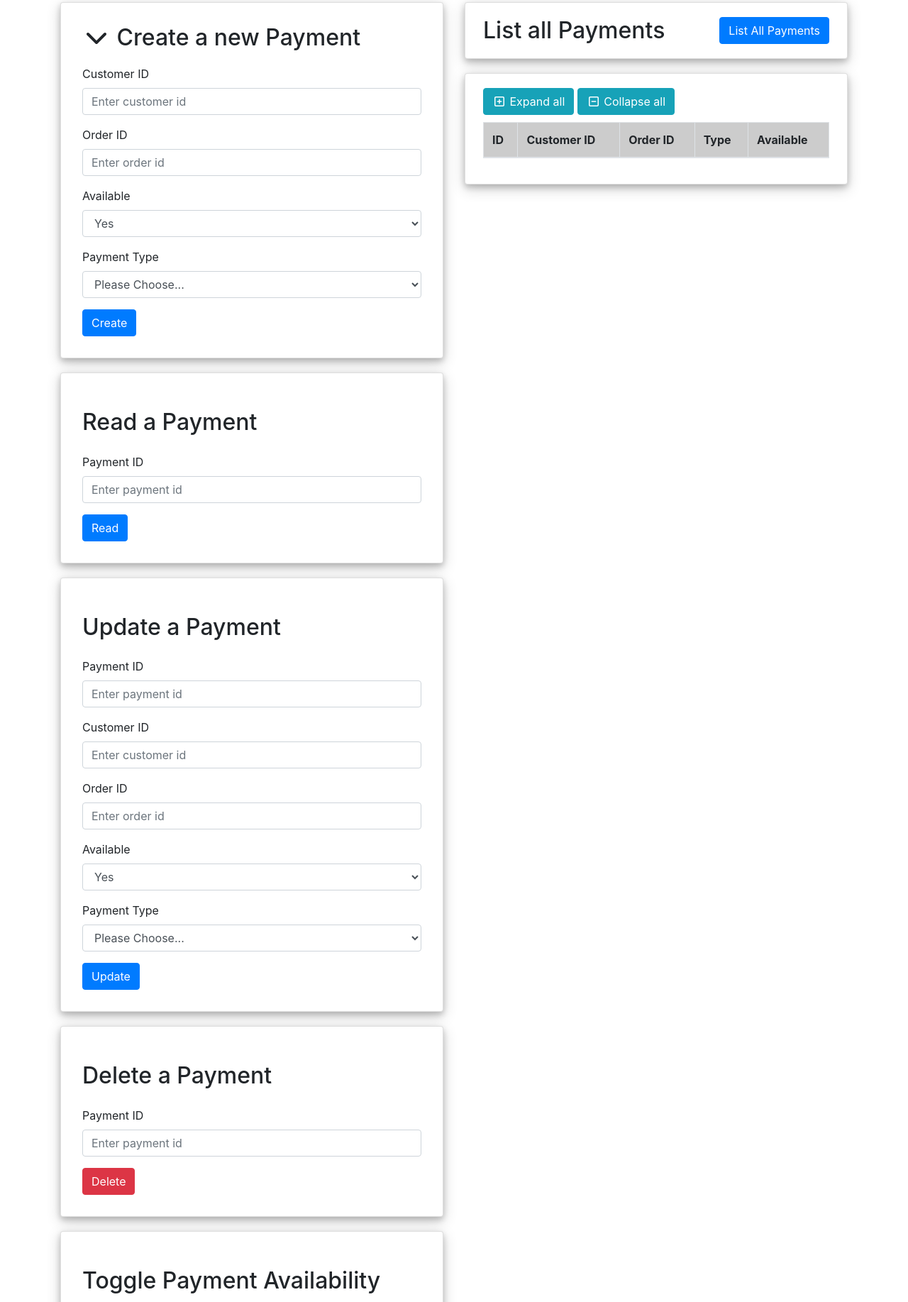
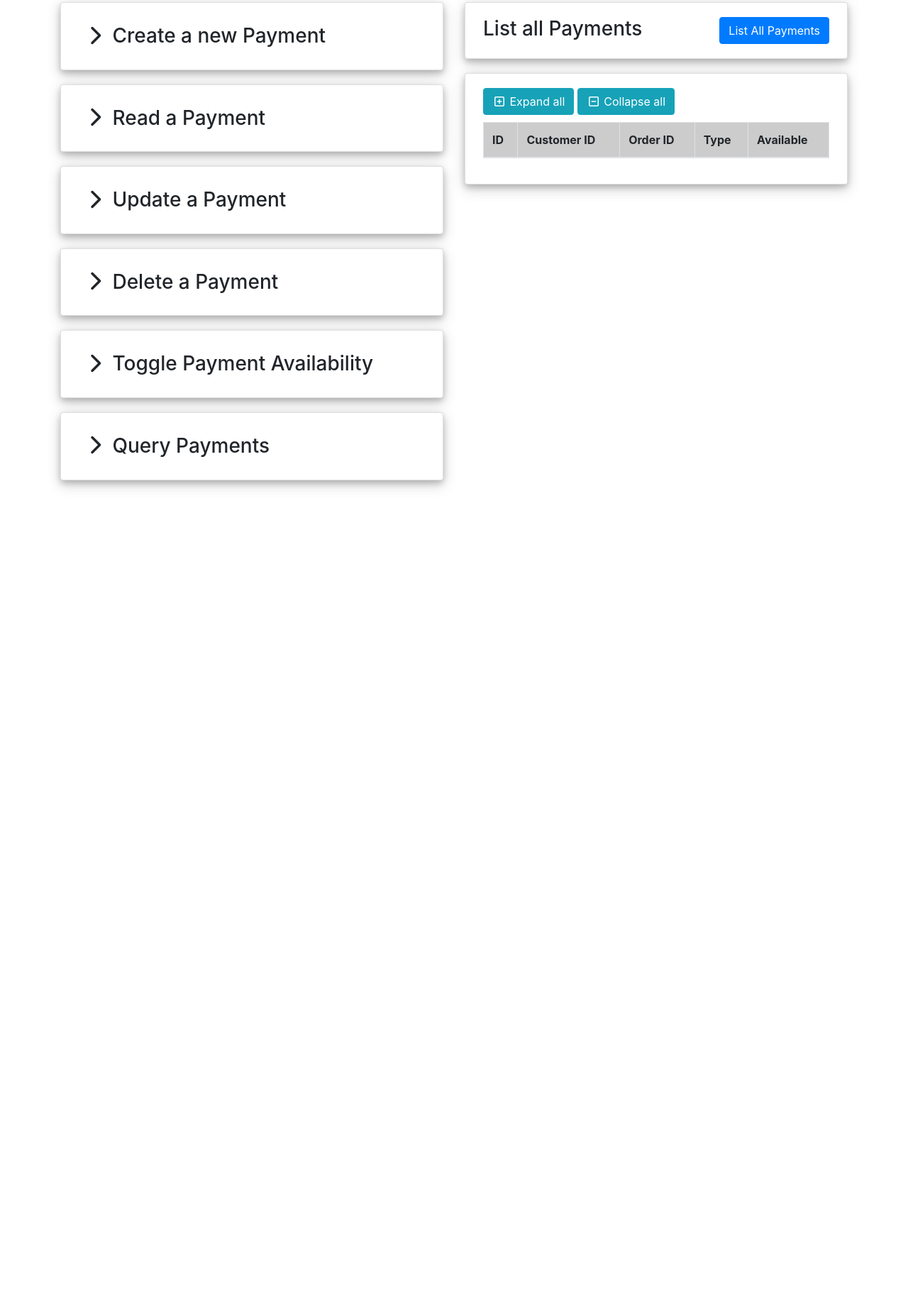
Before and after one commit to NYU-DevOps-Fall19-Payments-Team/payments, a plain HTML site: page service/static/index.html in a window 1280 px wide. Shown: the part 17-1852 px from the top of the page at 71% size. After the commit the page ends 800 px from the top, so only its background shows below. Drawn offline with nearby package versions, Linux system fonts and the light colour scheme; files that its build step writes are made by us from their sources; files whose address does not match are found by name.

Commit message:
All cards collapsible

```diff
--- a/service/static/css/style.css
+++ b/service/static/css/style.css
@@ -101,7 +101,7 @@ hr {
 }
 
 .form-title:hover {
-    background-color: rgba(0, 0, 0, .05);
+    background-color: rgba(0, 0, 0, .15);
 }
 
 form {
--- a/service/static/index.html
+++ b/service/static/index.html
@@ -30,15 +30,15 @@
 
             <!-- create a payment -->
             <div class="card">
-                <div class="form-group form-title">
-                    <h2><i class="fas fa-chevron-right" style="display: none"></i>
-                        <i class="fas fa-chevron-down"></i>
+                <div class="form-group form-title" id="form-title-create">
+                    <h3><i class="fas fa-chevron-right"></i>
+                        <i class="fas fa-chevron-down" style="display: none"></i>
                         <label for="create_title">
                         Create a new
                         Payment</label>
-                    </h2>
+                    </h3>
                 </div>
-                <form>
+                <form style="display: none">
                     <div class="form-group">
                         <label for="customer_id">Customer ID</label>
                         <input type="number" class="form-control"
@@ -143,10 +143,12 @@
 
             <!-- read a payment -->
             <div class="card">
-                <form>
-                    <div class="form-group">
-                        <h2><label for="read_title">Read a Payment</label></h2>
-                    </div>
+                <div class="form-group form-title" id="form-title-read">
+                    <h3><i class="fas fa-chevron-right"></i>
+                        <i class="fas fa-chevron-down" style="display: none"></i>
+                        <label for="read_title">Read a Payment</label></h3>
+                </div>
+                <form style="display: none">
                     <div class="alert alert-danger error" role="alert">
                         Missing field.
                     </div>
@@ -164,11 +166,13 @@
 
             <!-- update a payment -->
             <div class="card">
-                <form>
-                    <div class="form-group">
-                        <h2><label for="update_title">Update a Payment</label>
-                        </h2>
-                    </div>
+                <div class="form-group form-title" id="form-title-update">
+                    <h3><i class="fas fa-chevron-right"></i>
+                        <i class="fas fa-chevron-down" style="display: none"></i>
+                        <label for="update_title">Update a Payment</label>
+                    </h3>
+                </div>
+                <form style="display: none">
                     <div class="alert alert-danger error" role="alert">
                         Missing field.
                     </div>
@@ -282,11 +286,13 @@
 
             <!-- delete a payment -->
             <div class="card">
-                <form>
-                    <div class="form-group">
-                        <h2><label for="delete_title">Delete a Payment</label>
-                        </h2>
-                    </div>
+                <div class="form-group form-title" id="form-title-delete">
+                    <h3><i class="fas fa-chevron-right"></i>
+                        <i class="fas fa-chevron-down" style="display: none"></i>
+                        <label for="delete_title">Delete a Payment</label>
+                    </h3>
+                </div>
+                <form style="display: none">
                     <div class="alert alert-danger error" role="alert">
                         Missing field.
                     </div>
@@ -304,11 +310,13 @@
 
             <!-- Toggle a payment's availability -->
             <div class="card">
-                <form>
-                    <div class="form-group">
-                        <h2><label for="toggle_title">Toggle Payment
-                            Availability</label></h2>
-                    </div>
+                <div class="form-group form-title" id="form-title-toggle">
+                    <h3><i class="fas fa-chevron-right"></i>
+                        <i class="fas fa-chevron-down" style="display: none"></i>
+                        <label for="toggle_title">Toggle Payment
+                        Availability</label></h3>
+                </div>
+                <form style="display: none">
                     <div class="alert alert-danger error" role="alert">
                         Missing field.
                     </div>
@@ -326,10 +334,12 @@
 
             <!-- query payments -->
             <div class="card">
-                <form>
-                    <div class="form-group">
-                        <h2><label for="query_title">Query Payments</label></h2>
-                    </div>
+                <div class="form-group form-title" id="form-title-query">
+                    <h3><i class="fas fa-chevron-right"></i>
+                        <i class="fas fa-chevron-down" style="display: none"></i>
+                        <label for="query_title">Query Payments</label></h3>
+                </div>
+                <form style="display: none">
                     <div class="alert alert-danger error" role="alert">
                         Missing field.
                     </div>
@@ -372,7 +382,7 @@
             <!-- list all payments -->
             <div class="card" id="list-all-card">
                 <div class="container">
-                    <label for="read_title"><h2>List all Payments</h2>
+                    <label for="read_title"><h3>List all Payments</h3>
                     </label>
                     <button id="list_all-btn" class="btn btn-primary">List
                         All Payments
```
Also changed, not shown: 2 other files.
